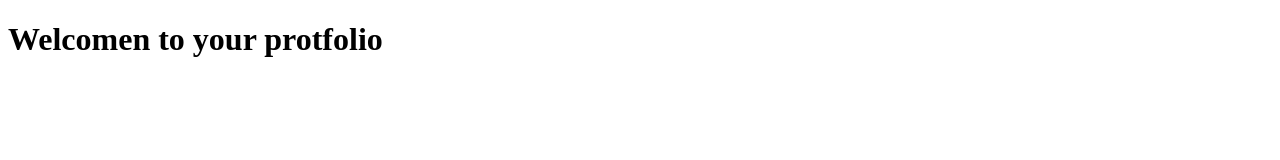
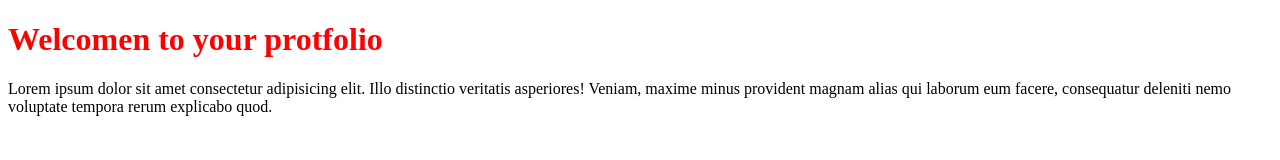
Before and after one commit to MamunHossain1999/personal-portfolio, a plain HTML site: page index.html in a window 1280 px wide. Drawn offline with Linux system fonts and the light colour scheme.

Commit message:
add some css

```diff
--- a/index.html
+++ b/index.html
@@ -8,5 +8,6 @@
 </head>
 <body>
     <h1>Welcomen to your protfolio</h1>
+    <p>Lorem ipsum dolor sit amet consectetur adipisicing elit. Illo distinctio veritatis asperiores! Veniam, maxime minus provident magnam alias qui laborum eum facere, consequatur deleniti nemo voluptate tempora rerum explicabo quod.</p>
 </body>
 </html>
--- a/style.css
+++ b/style.css
@@ -0,0 +1,3 @@
+h1{
+    color: red;
+}
```
